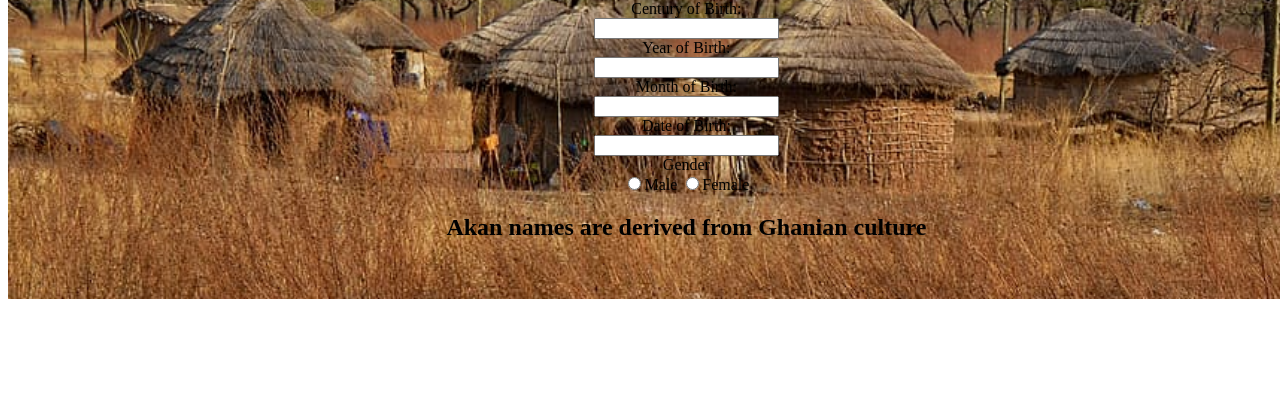
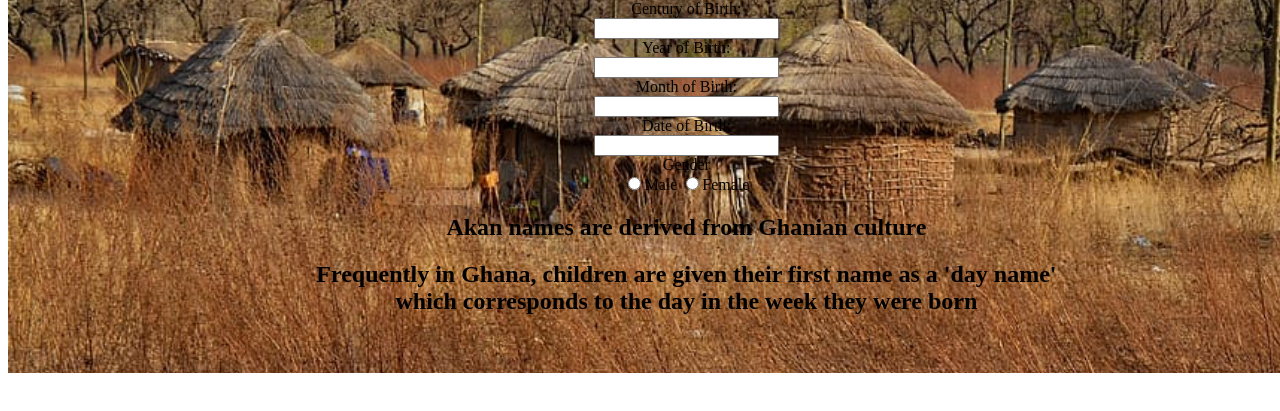
Before and after one commit to Mel-001/BirthdayJS, a plain HTML site: page index.html in a window 1280 px wide. Shown: the part 163-574 px from the top of the page. Drawn offline with Linux system fonts and the light colour scheme.

Commit message:
box akan names 2

```diff
--- a/index.html
+++ b/index.html
@@ -34,6 +34,10 @@
             <div class="box">
                 <h2>Akan names are derived from Ghanian culture</h2>
             </div>
+            <div class="box">
+                <h2>Frequently in Ghana, children are given their first name as a 'day name'<br>
+                     which corresponds to the day in the week they were born</h2>
+            </div>
         </div>
     </div>
 </body>
```
